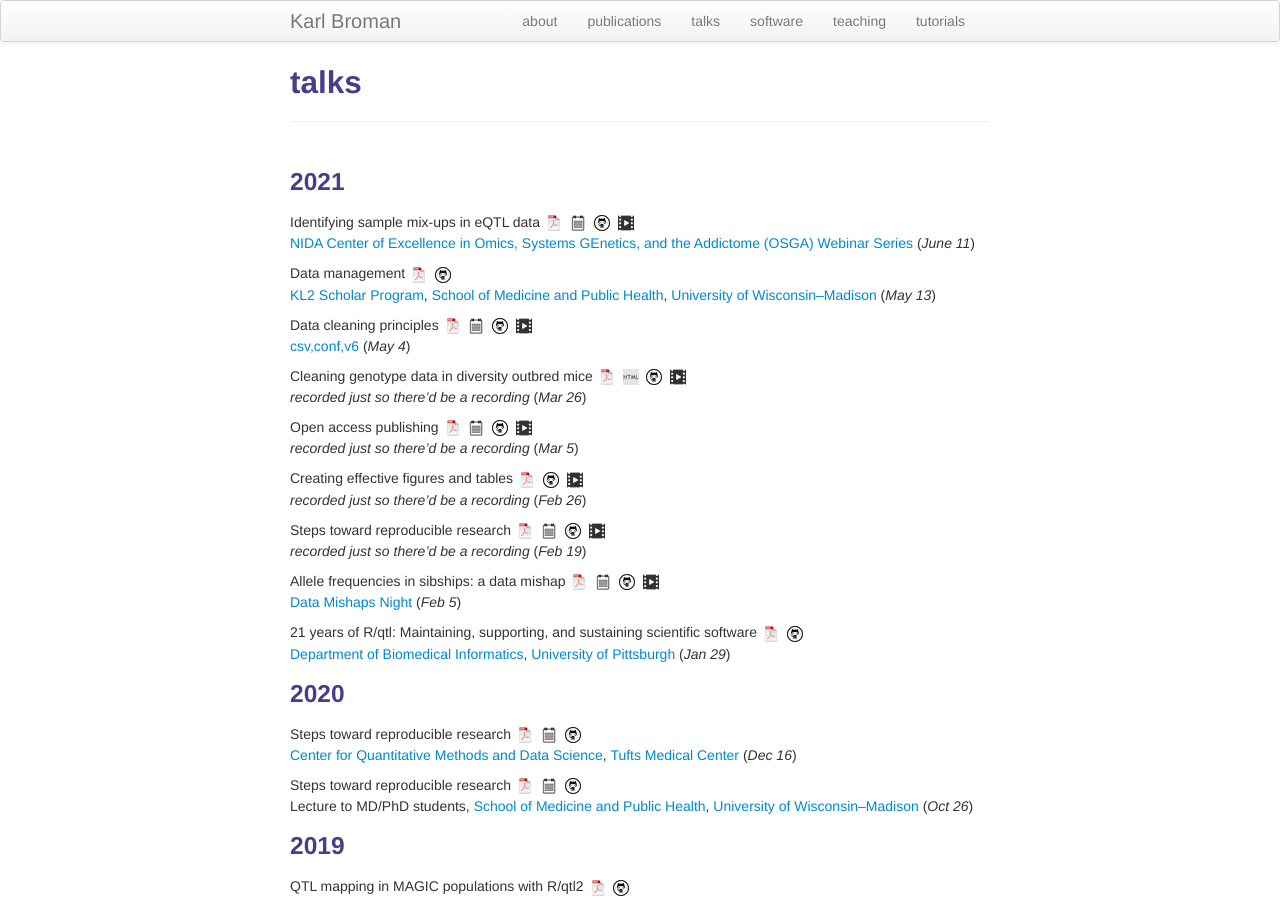
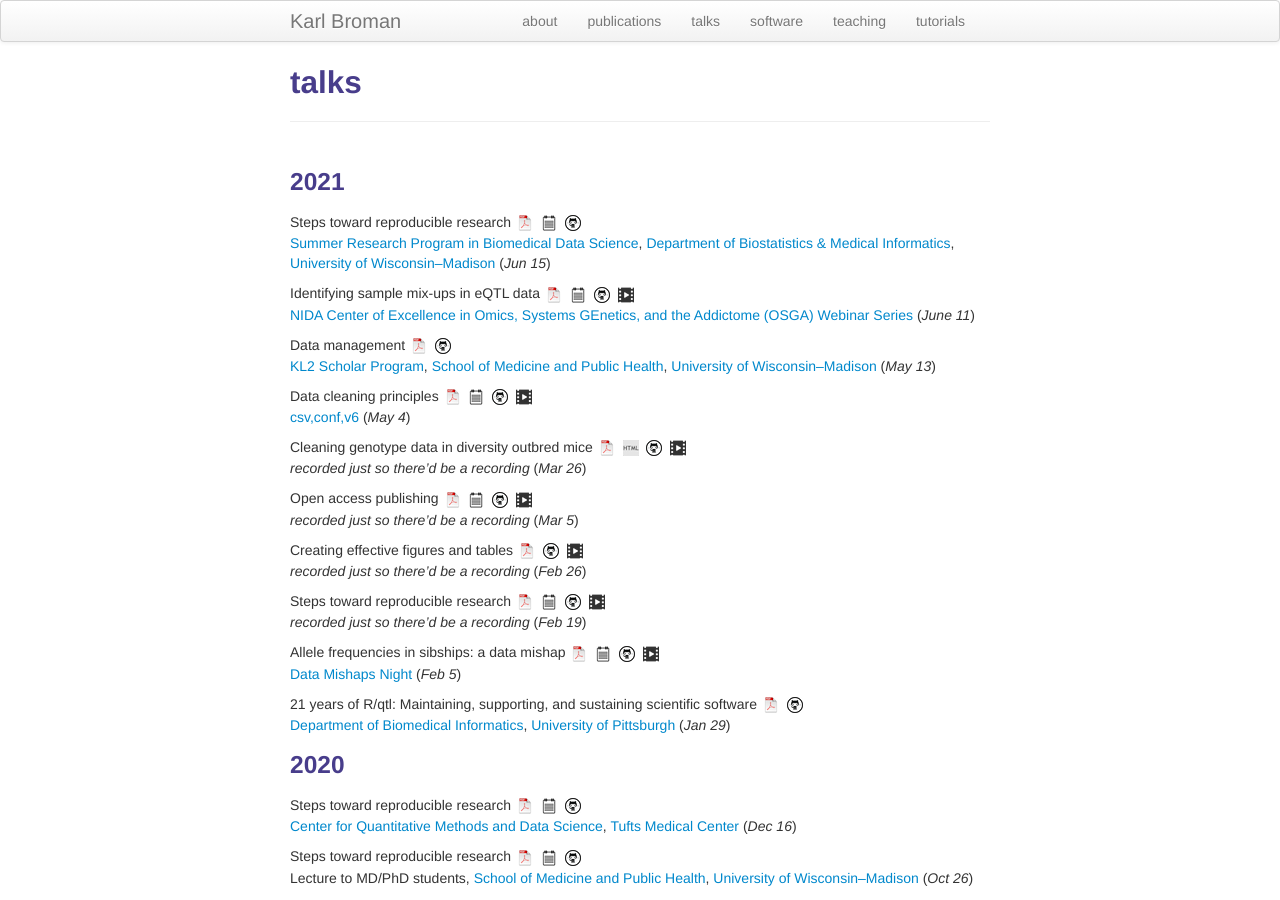
Before and after one commit to kbroman/kbroman.github.io, a Jekyll site: the page built from talks.md, in a window 1280 px wide and 900 px high. Built offline with Jekyll 4.4.1, drawn with Linux system fonts in a browser that asks for light colours.

Commit message:
Add talk for summer students on 2021-06-15

```diff
--- a/talks.md
+++ b/talks.md
@@ -13,6 +13,14 @@
 [![github](icons16/github-icon.png)](https://github.com/kbroman/Talk_MAGIC2021)<br/>
 _recorded just so there'd be a recording_ (_?_)
 -->
+
+Steps toward reproducible research
+[![pdf](icons16/pdf-icon.png)](https://www.biostat.wisc.edu/~kbroman/presentations/steps2rr.pdf)
+[![pdf w/notes](icons16/notes-icon.png)](https://www.biostat.wisc.edu/~kbroman/presentations/steps2rr_withnotes.pdf)
+[![github](icons16/github-icon.png)](https://github.com/kbroman/Talk_ReproRes)<br/>
+[Summer Research Program in Biomedical Data Science](https://www.biostat.wisc.edu/content/summer-research),
+[Department of Biostatistics & Medical Informatics](https://www.biostat.wisc.edu),
+[University of Wisconsin&ndash;Madison](https://www.wisc.edu) (_Jun 15_)
 
 Identifying sample mix-ups in eQTL data
 [![pdf](icons16/pdf-icon.png)](https://kbroman.org/Talk_OSGA2021/osga2021.pdf)
```
